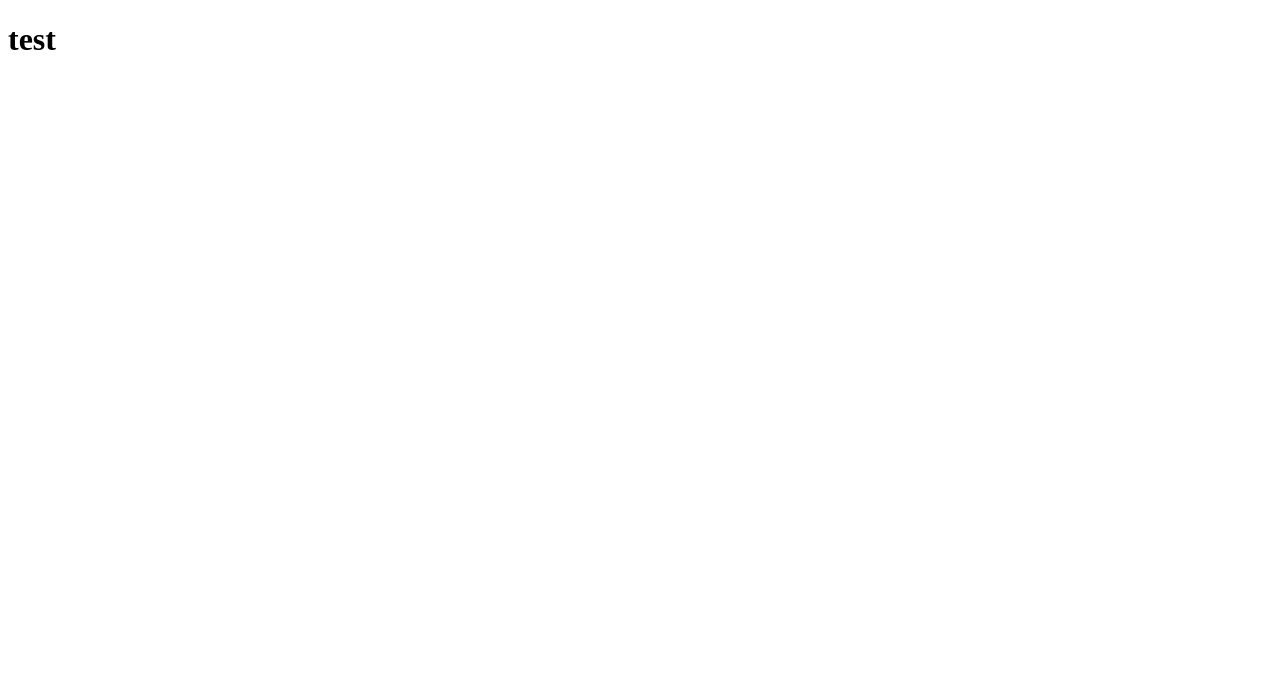
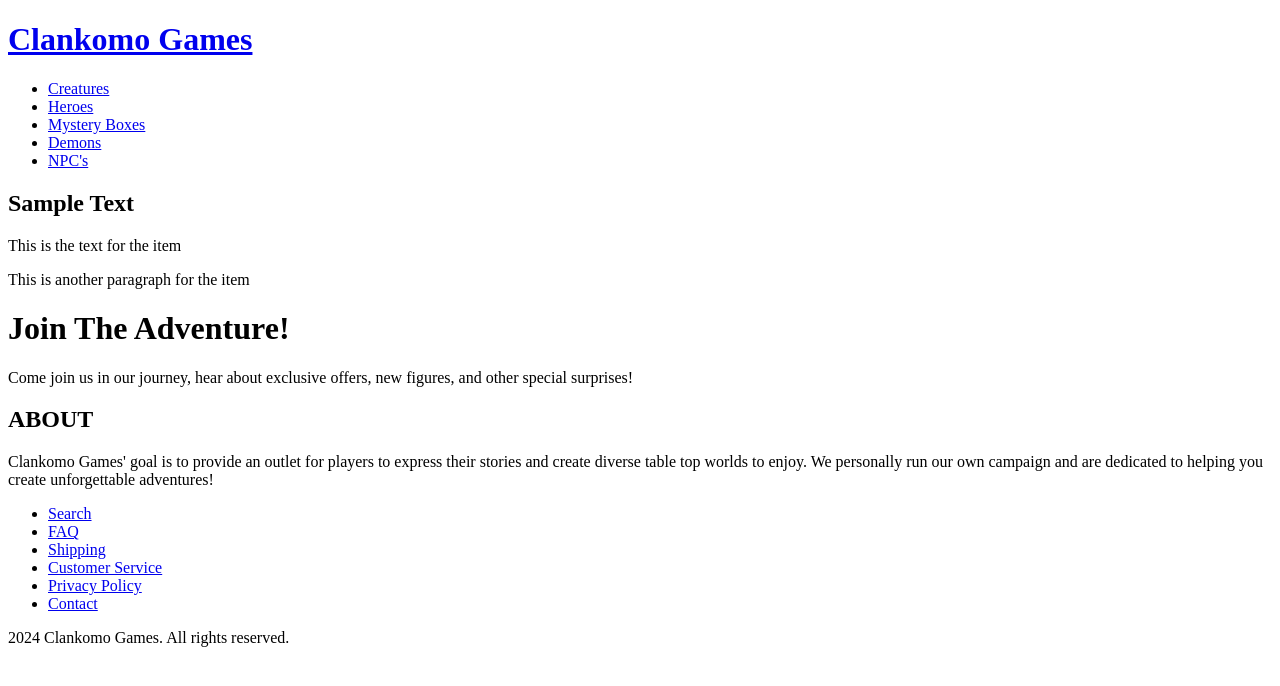
Before and after one commit to ngessner/ecomm-shop-front, a plain HTML site: page client/public/index.html in a window 1280 px wide. Drawn offline with Linux system fonts and the light colour scheme.

Commit message:
Basic HTML added

```diff
--- a/client/public/index.html
+++ b/client/public/index.html
@@ -4,11 +4,50 @@
 <head>
     <meta charset="UTF-8">
     <meta name="viewport" content="width=device-width, initial-scale=1.0">
-    <title>Blog Website - Home</title>
+    <title>Clankomo Games</title>
     <link rel="stylesheet" href="../src/styles/styles.css">
     <script src="../src/postManager.js"></script>
 </head>
 <body>
-    <h1>test</h1>
+    <div class="header">
+        <h1><a href="index.html">Clankomo Games</a></h1>
+    </div>
+    <div class="navbar">
+        <ul class="nav-selections">
+            <li><a href="#">Creatures</a></li>
+            <li><a href="#">Heroes</a></li>
+            <li><a href="#">Mystery Boxes</a></li>
+            <li><a href="#">Demons</a></li>
+            <li><a href="#">NPC's</a></li>
+        </ul>
+    </div>
+    <div class="content">
+        <h2>Sample Text</h2>
+        <p>This is the text for the item</p>
+        <!--<br></br>-->
+        <p>This is another paragraph for the item</p>
+    </div>
+    <div class="footer-subscribe">
+        <h1>Join The Adventure!</h1>
+        <p>Come join us in our journey, hear about exclusive offers,
+            new figures, and other special surprises!</p>
+    </div>
+    <div class="footer-info">
+        <h2>ABOUT</h2>
+        <p>Clankomo Games' goal is to provide an outlet for players to express
+            their stories and create diverse table top worlds to enjoy. We
+            personally run our own campaign and are dedicated to helping
+             you create unforgettable adventures!  </p>
+
+        <ul class="information">
+            <li><a href="#">Search</a></li>
+            <li><a href="#">FAQ</a></li>
+            <li><a href="#">Shipping</a></li>
+            <li><a href="#">Customer Service</a></li>
+            <li><a href="#">Privacy Policy</a></li>
+            <li><a href="#">Contact</a></li>
+        </ul>
+        <p>2024 Clankomo Games. All rights reserved.</p>
+    </div>
 </body>
 </html>
```
